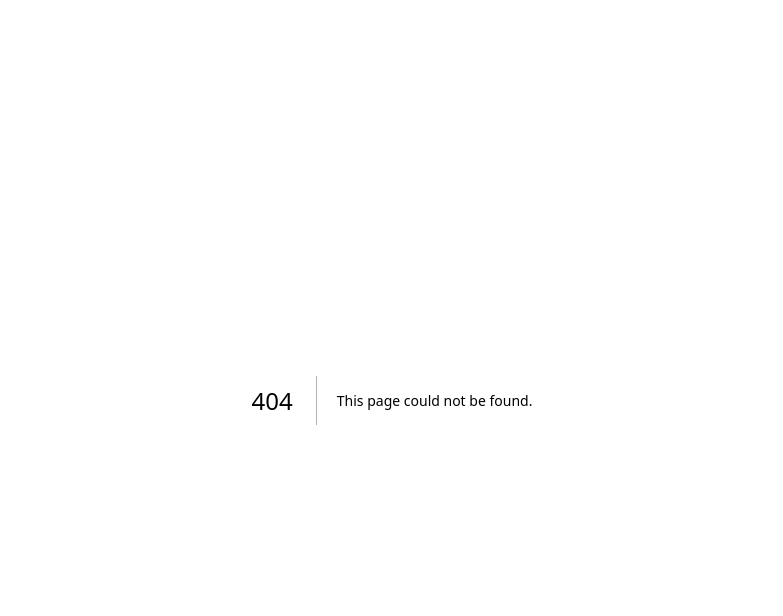
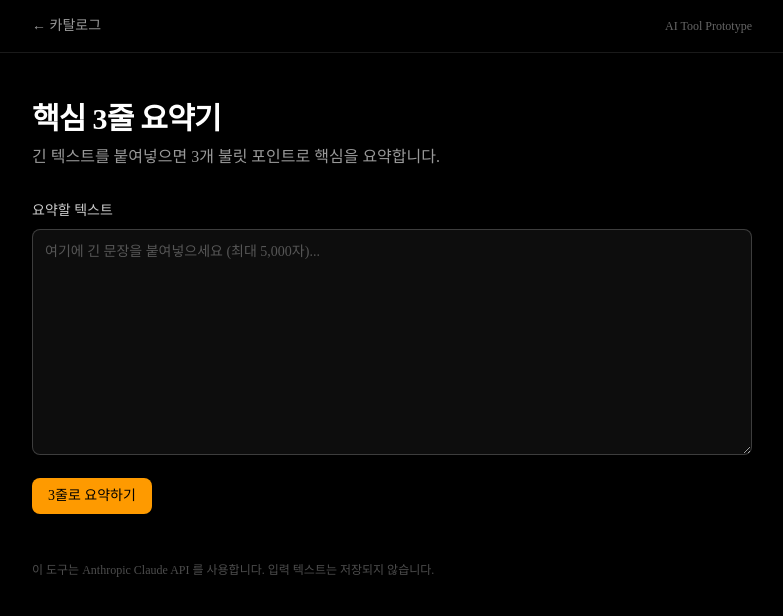
Before and after one commit to KIMTAEKJU/supercent-hub, a Next.js app: page /tools/req_0a0986e6-458f-4622-9107-fe57981876af in a window 1280 px wide. Before the commit this address had no page. Shown: the top 616 px of the page, without its empty margins (248-1031 px from the left). Built offline with nearby package versions, Linux system fonts and the light colour scheme.

Commit message:
feat: prototype req_0a0986e6-458f-4622-9107-fe57981876af

```diff
--- /dev/null
+++ b/src/app/tools/req_0a0986e6-458f-4622-9107-fe57981876af/page.tsx
@@ -0,0 +1,139 @@
+import Link from 'next/link'
+
+export const dynamic = 'force-dynamic'
+
+const TITLE = '핵심 3줄 요약기'
+const DESC = '긴 텍스트를 붙여넣으면 3개 불릿 포인트로 핵심을 요약합니다.'
+
+type SearchParams = Promise<{
+  input?: string
+  bullets?: string
+  error?: string
+}>
+
+async function summarize(formData: FormData) {
+  'use server'
+  const { redirect } = await import('next/navigation')
+  const input = String(formData.get('input') ?? '').trim()
+  if (!input) redirect('/tools/req_0a0986e6-458f-4622-9107-fe57981876af?error=empty')
+  if (input.length > 5000) redirect('/tools/req_0a0986e6-458f-4622-9107-fe57981876af?error=toolong')
+
+  const apiKey = process.env.ANTHROPIC_API_KEY
+  if (!apiKey) {
+    redirect('/tools/req_0a0986e6-458f-4622-9107-fe57981876af?error=nokey')
+  }
+
+  try {
+    const res = await fetch('https://api.anthropic.com/v1/messages', {
+      method: 'POST',
+      headers: {
+        'content-type': 'application/json',
+        'x-api-key': apiKey!,
+        'anthropic-version': '2023-06-01',
+      },
+      body: JSON.stringify({
+        model: 'claude-haiku-4-5-20251001',
+        max_tokens: 400,
+        system:
+          '너는 한국어 요약 도우미다. 사용자가 제공한 텍스트를 정확히 3개의 짧은 불릿 포인트로 요약한다. 각 불릿은 한 줄 (최대 60자). 출력 형식: 각 줄은 정확히 "• " 로 시작하고 총 3줄만 출력한다. 다른 텍스트, 서문, 결론, 번호 매기기는 금지.',
+        messages: [{ role: 'user', content: input }],
+      }),
+      cache: 'no-store',
+    })
+    if (!res.ok) redirect('/tools/req_0a0986e6-458f-4622-9107-fe57981876af?error=api')
+    const data = (await res.json()) as { content?: Array<{ type: string; text?: string }> }
+    const text = (data.content ?? [])
+      .filter((b) => b.type === 'text')
+      .map((b) => b.text ?? '')
+      .join('\n')
+      .trim()
+    const bullets = text
+      .split('\n')
+      .map((l) => l.trim())
+      .filter((l) => l.startsWith('•'))
+      .slice(0, 3)
+      .join('\n')
+    const params = new URLSearchParams({ input, bullets: bullets || text })
+    redirect(`/tools/req_0a0986e6-458f-4622-9107-fe57981876af?${params.toString()}`)
+  } catch (e) {
+    if ((e as { digest?: string })?.digest?.startsWith?.('NEXT_REDIRECT')) throw e
+    redirect('/tools/req_0a0986e6-458f-4622-9107-fe57981876af?error=api')
+  }
+}
+
+function errorMessage(code?: string) {
+  if (!code) return null
+  if (code === 'empty') return '텍스트를 입력해주세요.'
+  if (code === 'toolong') return '텍스트가 너무 깁니다 (최대 5,000자).'
+  if (code === 'nokey') return '서버에 ANTHROPIC_API_KEY 가 설정되지 않았습니다.'
+  if (code === 'api') return 'Anthropic API 호출 중 오류가 발생했습니다. 잠시 후 다시 시도해주세요.'
+  return '알 수 없는 오류.'
+}
+
+export default async function Page({ searchParams }: { searchParams: SearchParams }) {
+  const { input = '', bullets = '', error } = await searchParams
+  const errMsg = errorMessage(error)
+  const bulletList = bullets.split('\n').filter(Boolean)
+
+  return (
+    <div className="min-h-screen bg-black text-white">
+      <header className="border-b border-white/10">
+        <div className="mx-auto flex max-w-3xl items-center justify-between px-6 py-4">
+          <Link href="/catalog" className="text-sm text-white/60 hover:text-white">
+            ← 카탈로그
+          </Link>
+          <span className="text-xs text-white/40">AI Tool Prototype</span>
+        </div>
+      </header>
+
+      <main className="mx-auto max-w-3xl px-6 py-12">
+        <h1 className="mb-2 text-3xl font-semibold tracking-tight">{TITLE}</h1>
+        <p className="mb-8 text-white/60">{DESC}</p>
+
+        <form action={summarize} className="space-y-4">
+          <label className="block">
+            <span className="mb-2 block text-sm text-white/80">요약할 텍스트</span>
+            <textarea
+              name="input"
+              defaultValue={input}
+              rows={10}
+              maxLength={5000}
+              required
+              placeholder="여기에 긴 문장을 붙여넣으세요 (최대 5,000자)..."
+              className="w-full rounded-md border border-white/20 bg-white/5 p-3 text-sm text-white placeholder:text-white/30 focus:border-amber-500 focus:outline-none"
+            />
+          </label>
+          <button
+            type="submit"
+            className="inline-flex items-center justify-center rounded-md bg-amber-500 px-4 py-2 text-sm font-medium text-black transition-colors hover:bg-amber-400"
+          >
+            3줄로 요약하기
+          </button>
+        </form>
+
+        {errMsg ? (
+          <div className="mt-6 rounded-md border border-red-500/40 bg-red-500/10 p-4 text-sm text-red-300">
+            {errMsg}
+          </div>
+        ) : null}
+
+        {bulletList.length > 0 ? (
+          <section className="mt-10">
+            <h2 className="mb-3 text-sm uppercase tracking-wider text-white/50">요약 결과</h2>
+            <ul className="space-y-2 rounded-md border border-white/10 bg-white/5 p-5">
+              {bulletList.map((b, i) => (
+                <li key={i} className="text-sm text-white/90">
+                  {b}
+                </li>
+              ))}
+            </ul>
+          </section>
+        ) : null}
+
+        <p className="mt-12 text-xs text-white/30">
+          이 도구는 Anthropic Claude API 를 사용합니다. 입력 텍스트는 저장되지 않습니다.
+        </p>
+      </main>
+    </div>
+  )
+}
```
